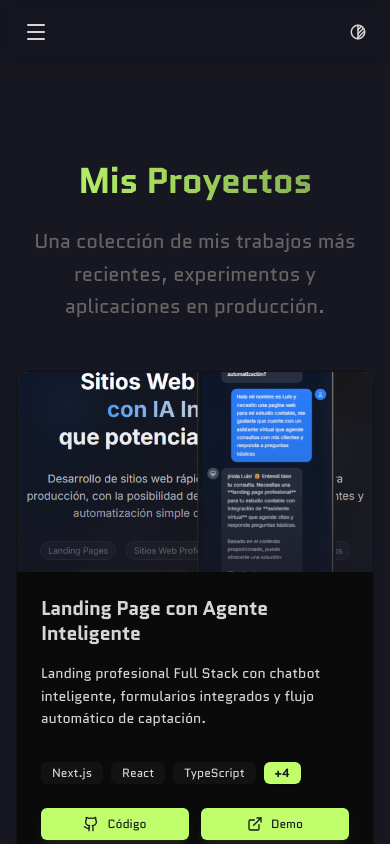
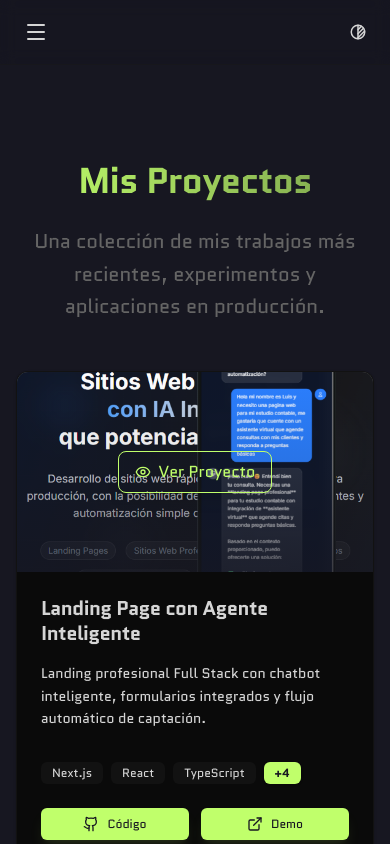
Before and after one commit to gabrielbustosdev/portafolio-profesional, a Next.js app: page /projects in a window 390 px wide. Shown: the top 844 px of the page. Built offline with nearby package versions, Linux system fonts and the light colour scheme.

Commit message:
feat: create ProjectCard component to display project details with image, description, tech stack, and action links.

```diff
--- a/components/ProjectCard.tsx
+++ b/components/ProjectCard.tsx
@@ -42,8 +42,8 @@ export default function ProjectCard({ project }: { project: ProjectPost }) {
             <div className="absolute inset-0 bg-gradient-to-t from-background via-background/20 to-transparent opacity-60 group-hover:opacity-40 transition-opacity duration-500" />
 
             {/* View Project Button Overlay */}
-            <div className="absolute inset-0 flex items-center justify-center opacity-0 group-hover:opacity-100 transition-opacity duration-300">
-              <div className="bg-transparent text-primary px-4 py-2 rounded-lg border border-primary font-medium flex items-center gap-2 shadow-lg transform translate-y-4 group-hover:translate-y-0 transition-transform duration-300">
+            <div className="absolute inset-0 flex items-center justify-center opacity-100 md:opacity-0 md:group-hover:opacity-100 transition-opacity duration-300">
+              <div className="bg-transparent text-primary px-4 py-2 rounded-lg border border-primary font-medium flex items-center gap-2 shadow-lg transform translate-y-0 md:translate-y-4 md:group-hover:translate-y-0 transition-transform duration-300">
                 <Eye className="w-4 h-4" />
                 Ver Proyecto
               </div>
```
